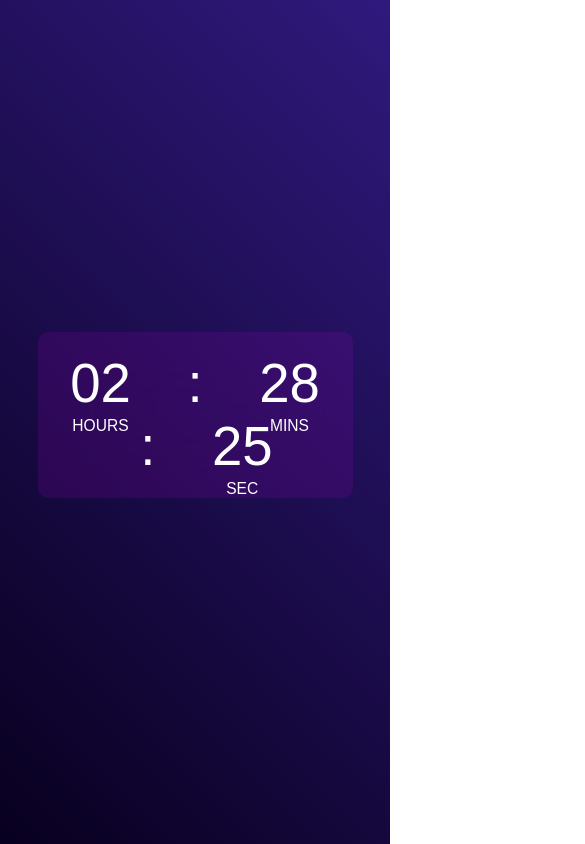
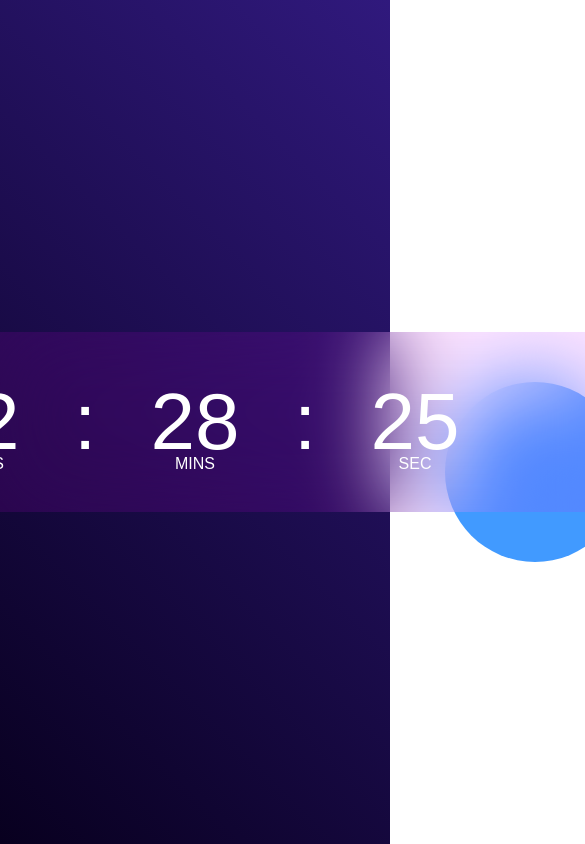
Before and after one commit to bluedream01/clock, a plain HTML site: page index.html in a window 390 px wide. Shown: the top 844 px of the page, 585 px wide, since content can reach past the window. Drawn offline with Linux system fonts and the light colour scheme.

Commit message:
Revert "responsive and fixed a bug"
This reverts commit 9fc98a22c076e06809f068fe1d6f090f8a5d315b.

```diff
--- a/script.js
+++ b/script.js
@@ -1,12 +1,15 @@
-setInterval(() => {
-    const currenTime = new Date();
-    let hrs = document.getElementById("hrs");
-    let min = document.getElementById("min");
-    let sec = document.getElementById("sec");
+setInterval(()=>{
+let currenTime=new Date();
+let hrs=document.getElementById("hrs");
+let min=document.getElementById("min");
+let sec=document.getElementById("sec");
+let hrsfix,minfix,secfix;
+if(currenTime.getHours()>12){
+    hrsfix=currenTime.getHours()-12;
+}
 
-    let hour = currenTime.getHours();
-    let hrsfix = hour > 12 ? hour - 12 : (hour === 0 ? 12 : hour); // 12-hour format
-    hrs.innerHTML = (hrsfix < 10 ? "0" : "") + hrsfix;
-    min.innerHTML = (currenTime.getMinutes() < 10 ? "0" : "") + currenTime.getMinutes();
-    sec.innerHTML = (currenTime.getSeconds() < 10 ? "0" : "") + currenTime.getSeconds();
-}, 1000);
+hrs.innerHTML=(hrsfix<10?"0":"")+hrsfix;
+min.innerHTML=(currenTime.getMinutes()<10?"0":"")+currenTime.getMinutes();
+sec.innerHTML=(currenTime.getSeconds()<10?"0":"")+currenTime.getSeconds();
+
+},1000)
--- a/style.css
+++ b/style.css
@@ -4,104 +4,80 @@
     font-family: 'Poppins', sans-serif;
     box-sizing: border-box;
 }
+.hero{
+    width:100%;
+    min-height:100vh;
+    background: linear-gradient(45deg,#08001f,#30197d);
+    color:#fff;
+    position:relative;
+}
+.container{
+    width:800px;
+    height:180px;
+    position:absolute;
+    top:50%;
+    left:50%;
+    transform: translate(-50%,-50%);
 
-.hero {
-    width: 100%;
-    min-height: 100vh;
-    background: linear-gradient(45deg, #08001f, #30197d);
-    color: #fff;
-    position: relative;
-    display: flex;
-    align-items: center;
-    justify-content: center;
-    padding: 20px;
+
+
 }
-
-.container {
-    width: 90%;
-    max-width: 800px;
-    height: 180px;
-    position: relative;
+.clock{
+    width:100%;
+    height:100%;
+    background:rgba(235,0,255,0.11);
+    border-radius :10px;
+    display:flex;
+    align-items:center;
+    justify-content:center;
+    backdrop-filter: blur(40px);
 }
-
-.clock {
-    width: 100%;
-    height: 100%;
-    background: rgba(235, 0, 255, 0.11);
-    border-radius: 10px;
-    display: flex;
-    align-items: center;
-    justify-content: center;
-    backdrop-filter: blur(40px);
-    flex-wrap: wrap;
-}
-
-.container::before {
-    content: '';
-    width: 120px;
-    height: 120px;
-    background: #f41b75;
-    border-radius: 5px;
-    position: absolute;
-    left: -30px;
-    top: -30px;
+.container::before{
+    content:'';
+    width:180px;
+    height:180px;
+    background:#f41b75;
+    border-radius:5px;
+    position:absolute;
+    left:-50px;
+    top:-50px;
     z-index: -1;
 }
-
-.container::after {
-    content: '';
-    width: 120px;
-    height: 120px;
-    background: #419aff;
-    border-radius: 50%;
-    position: absolute;
-    right: -30px;
-    bottom: -30px;
+.container::after{
+    content:'';
+    width:180px;
+    height:180px;
+    background:#419aff;
+    border-radius:50%;
+    position:absolute;
+    right:-30px;
+    bottom:-50px;
     z-index: -1;
 }
+.clock span{
+    font-size:80px;
+    width:110px;
+    display:inline-block;
+    text-align:center;
+    position:relative;
 
-.clock span {
-    font-size: 10vw;
-    max-width: 110px;
-    width: 30%;
-    min-width: 80px;
-    display: inline-block;
-    text-align: center;
-    position: relative;
 }
-
-.clock span::after {
-    content: '';
-    font-size: 3vw;
-    position: absolute;
-    bottom: -20px;
+.clock span::after{
+    content:'';
+    font-size:16px;
+    position:absolute;
+    bottom:-5px;
     left: 50%;
     transform: translateX(-50%);
+
 }
+#hrs::after{
+    content:'HOURS';
 
-#hrs::after {
-    content: 'HOURS';
 }
-
-#min::after {
-    content: 'MINS';
+#min::after{
+    content:'MINS'
 }
-
-#sec::after {
-    content: 'SEC';
+#sec::after{
+    content:'SEC';
 }
-
-@media screen and (max-width: 480px) {
-    .clock {
-        height: auto;
-        padding: 20px 0;
-    }
-
-    .clock span {
-        font-size: 14vw;
-    }
-
-    .clock span::after {
-        font-size: 4vw;
-    }
-}
```
